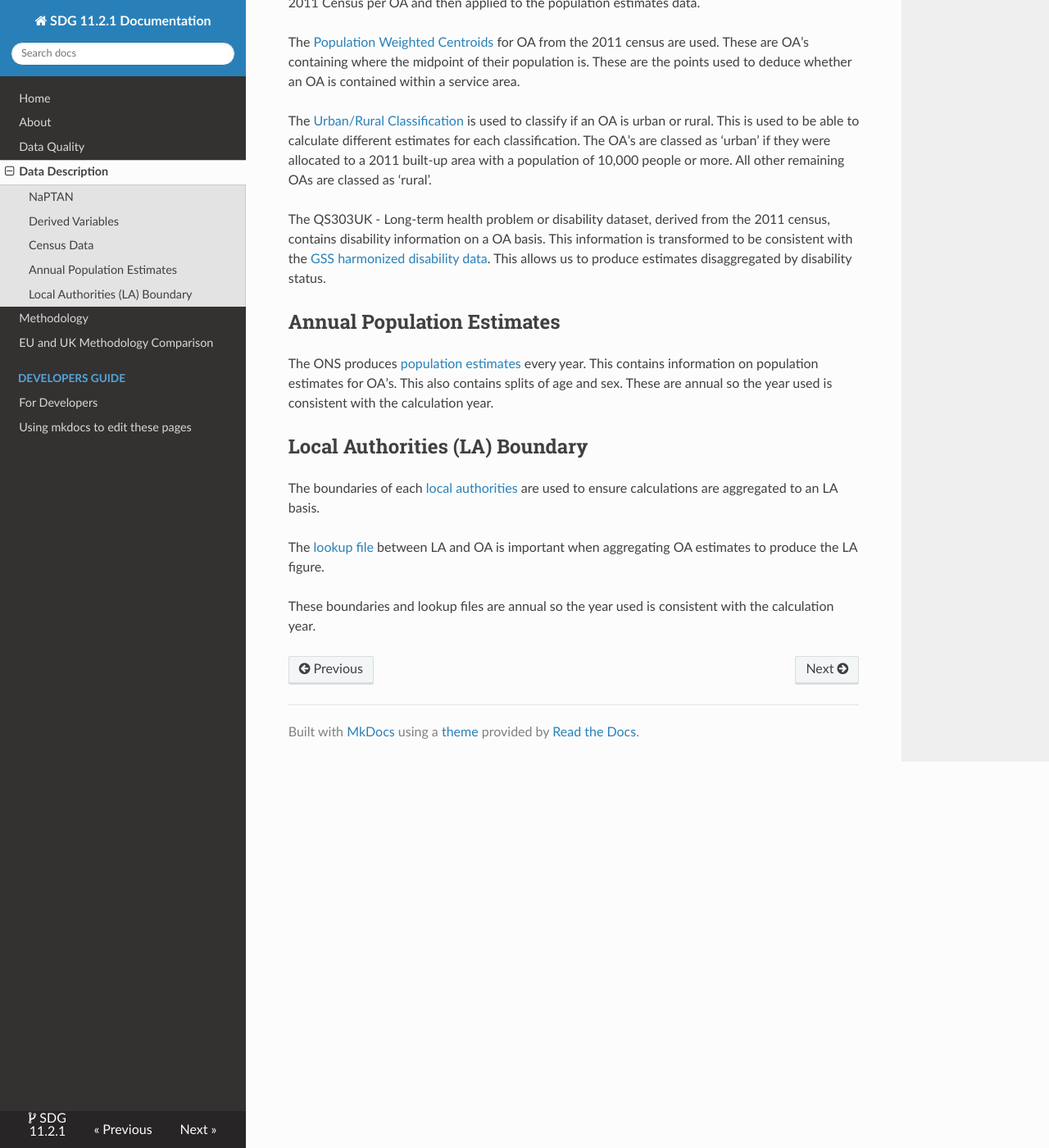
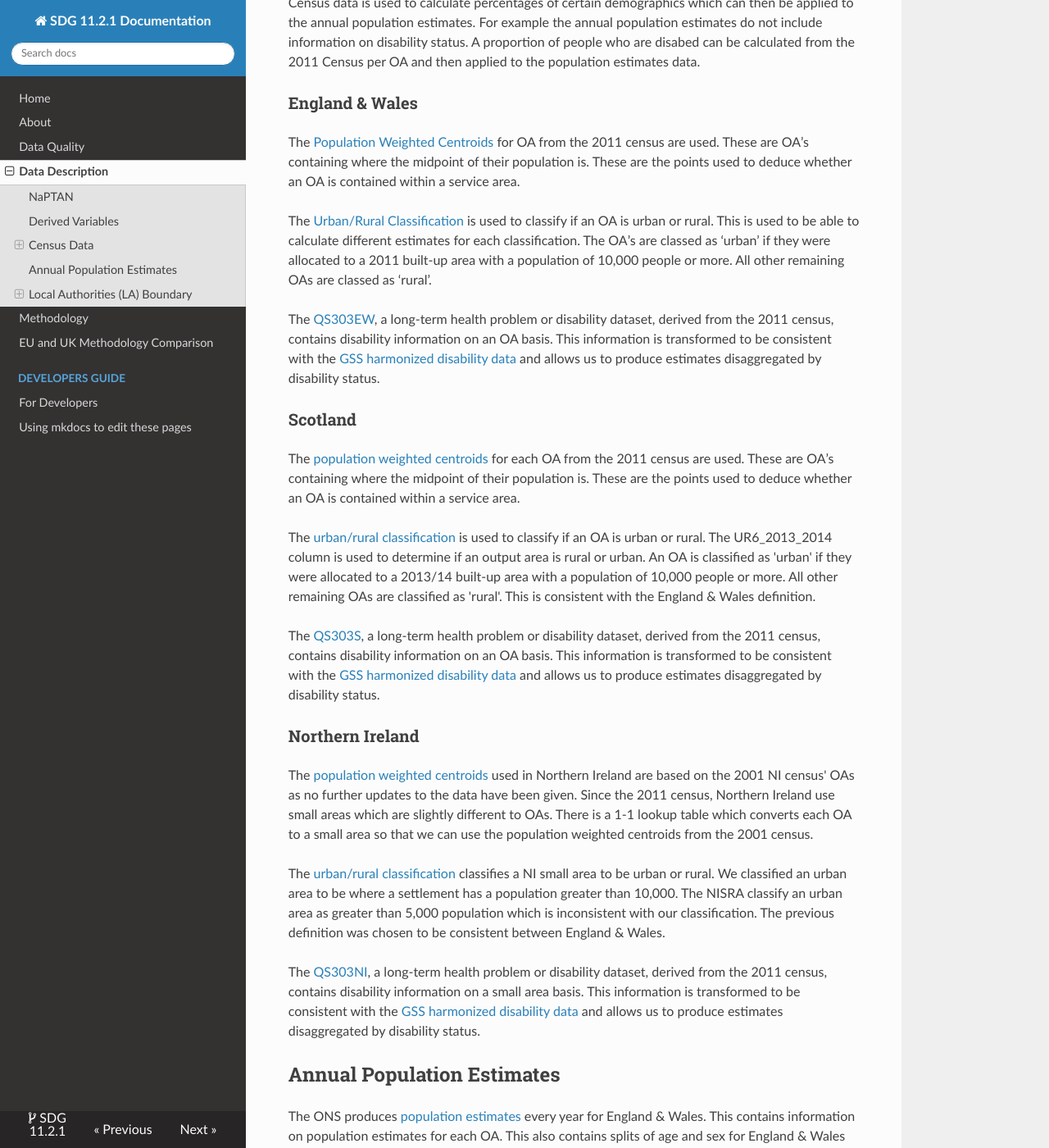
Before and after one commit to ONSdigital/SDG_11.2.1, an MkDocs documentation site: the page built from docs/data_description.md, in a window 1280 px wide and 1400 px high, scrolled down 1770 px. Shown: the whole window at 82% size. Built offline with MkDocs 1.6.1, drawn with Linux system fonts in a browser that asks for light colours; nearby versions of some CDN libraries; some of the changed text lies outside the part shown.

Commit message:
added in scotland ni data sources

```diff
--- a/docs/data_description.md
+++ b/docs/data_description.md
@@ -1,7 +1,6 @@
 # Data
 
-The Public Transport Availability project looks to assess the proportion of people who live near a public transport stop. Below is a description of the data sources used in order to perform this calculation.
-
+The Public Transport Availability project looks to assess the proportion of people who live near a public transport stop. Below is a description of the data sources used in order to perform this calculation. Most data sources are split into 3 sections: England & Wales, Scotland, and Northern Ireland (NI).
 ## NaPTAN
 
 The National Public Transport Access Nodes (NaPTAN) dataset contains a list of all public transport access points in Great Britain including bus, rail and tram. This is open-source data and is publicly available. As of 3rd May 2022, the dataset includes around 435,000 public transport access points. The following columns are used within our calculations. The full schema for NapTAN can be found[ here](http://naptan.dft.gov.uk/naptan/schema/2.5/doc/NaPTANSchemaGuide-2.5-v0.67.pdf).
@@ -35,24 +34,56 @@ A **geometry** variable is derived which creates a polygon around each public tr
 
 The census takes place every 10 years and aims to obtain information on all households in the UK and statistics are published at various geographic levels. Output area (OA) is a lower level geography which contains on average approximately 300 people. For the purposes of our calculations each OA will be grouped together into one household.
 
+In Northern Ireland, small areas are produced (add more here about what small areas are)
+
 Census data is used to calculate percentages of certain demographics which can then be applied to the annual population estimates. For example the annual population estimates do not include information on disability status. A proportion of people who are disabed can be calculated from the 2011 Census per OA and then applied to the population estimates data.
+
+### England & Wales
 
 The [Population Weighted Centroids](https://data.gov.uk/dataset/5a08e622-1547-49ac-b626-d4f0d4067805/output-areas-december-2011-population-weighted-centroids) for OA from the 2011 census are used. These are OA’s containing where the midpoint of their population is. These are the points used to deduce whether an OA is contained within a service area.
 
 The [Urban/Rural Classification](https://www.ons.gov.uk/methodology/geography/geographicalproducts/ruralurbanclassifications/2011ruralurbanclassification) is used to classify if an OA is urban or rural. This is used to be able to calculate different estimates for each classification. The OA’s are classed as ‘urban’ if they were allocated to a 2011 built-up area with a population of 10,000 people or more. All other remaining OAs are classed as ‘rural’.
 
-The QS303UK - Long-term health problem or disability dataset, derived from the 2011 census, contains disability information on a OA basis. This information is transformed to be consistent with the [GSS harmonized disability data](https://gss.civilservice.gov.uk/policy-store/measuring-disability-for-the-equality-act-2010/). This allows us to produce estimates disaggregated by disability status.
+The [QS303EW](https://www.nomisweb.co.uk/sources/census_2011_qs), a long-term health problem or disability dataset, derived from the 2011 census, contains disability information on an OA basis. This information is transformed to be consistent with the [GSS harmonized disability data](https://gss.civilservice.gov.uk/policy-store/measuring-disability-for-the-equality-act-2010/) and allows us to produce estimates disaggregated by disability status.
 
+### Scotland
+
+The [population weighted centroids](https://www.nrscotland.gov.uk/statistics-and-data/geography/our-products/census-datasets/2011-census/2011-boundaries) for each OA from the 2011 census are used. These are OA’s containing where the midpoint of their population is. These are the points used to deduce whether an OA is contained within a service area.
+
+The [urban/rural classification](https://www.isdscotland.org/Products-and-Services/GPD-Support/Geography/Urban-Rural-Classification/) is used to classify if an OA is urban or rural. The UR6_2013_2014 column is used to determine if an output area is rural or urban. An OA is classified as 'urban' if they were allocated to a 2013/14 built-up area with a population of 10,000 people or more. All other remaining OAs are classified as 'rural'. This is consistent with the England & Wales definition.
+
+The [QS303S](https://www.nomisweb.co.uk/sources/census_2011_qsuk), a long-term health problem or disability dataset, derived from the 2011 census, contains disability information on an OA basis. This information is transformed to be consistent with the [GSS harmonized disability data](https://gss.civilservice.gov.uk/policy-store/measuring-disability-for-the-equality-act-2010/) and allows us to produce estimates disaggregated by disability status.
+
+### Northern Ireland
+
+The [population weighted centroids](https://www.nisra.gov.uk/support/geography/output-areas-census-2001) used in Northern Ireland are based on the 2001 NI census' OAs as no further updates to the data have been given. Since the 2011 census, Northern Ireland use small areas which are slightly different to OAs. There is a 1-1 lookup table which converts each OA to a small area so that we can use the population weighted centroids from the 2001 census.
+
+The [urban/rural classification](https://www.nisra.gov.uk/publications/settlement-2015-documentation) classifies a NI small area to be urban or rural. We classified an urban area to be where a settlement has a population greater than 10,000. The NISRA classify an urban area as greater than 5,000 population which is inconsistent with our classification. The previous definition was chosen to be consistent between England & Wales.
+
+The [QS303NI](https://www.nisra.gov.uk/publications/2011-census-quick-statistics-tables-health), a long-term health problem or disability dataset, derived from the 2011 census, contains disability information on a small area basis. This information is transformed to be consistent with the [GSS harmonized disability data](https://gss.civilservice.gov.uk/policy-store/measuring-disability-for-the-equality-act-2010/) and allows us to produce estimates disaggregated by disability status.
 
 ## Annual Population Estimates
 
-The ONS produces [population estimates](https://www.ons.gov.uk/peoplepopulationandcommunity/populationandmigration/populationestimates) every year. This contains information on population estimates for OA’s. This also contains splits of age and sex. These are annual so the year used is consistent with the calculation year.
+The ONS produces [population estimates](https://www.ons.gov.uk/peoplepopulationandcommunity/populationandmigration/populationestimates) every year for England & Wales. This contains information on population estimates for each OA. This also contains splits of age and sex for England & Wales **only**. These are annual so the year used is consistent with the calculation year.
+
+We also use NI [population estimates](https://www.nisra.gov.uk/statistics/population/population-estimates-small-areas) from the Northern Ireland Statistics and Research Agency (NISRA) which give mid-year population estimates for small areas. These are not disaggregated by age and sex, so has to be calculated using proportions from 2011 census. This is explained in the calculation process.
+
+Scotland currently has no mid-year population estimates for OA, just LA.
 
 
 ## Local Authorities (LA) Boundary
 
-The boundaries of each [local authorities](https://data.gov.uk/dataset/51878530-7dd4-45df-b36b-9a0b01f3c136/local-authority-districts-december-2019-boundaries-uk-bgc) are used to ensure calculations are aggregated to an LA basis.
+This section discusses the local authority boundaries data used for England & Wales, Scotland, and Northern Ireland.
 
-The[ lookup file ](https://geoportal.statistics.gov.uk/search?collection=Dataset&sort=name&tags=all(LUP_OA_WD_LAD))between LA and OA is important when aggregating OA estimates to produce the LA figure.
+### England & Wales
+The boundaries of each [local authority](https://data.gov.uk/dataset/51878530-7dd4-45df-b36b-9a0b01f3c136/local-authority-districts-december-2019-boundaries-uk-bgc) are used to ensure calculations are aggregated to an LA basis.
+
+This [lookup file](https://geoportal.statistics.gov.uk/search?collection=Dataset&sort=name&tags=all(LUP_OA_WD_LAD)) between LA and OA is used as it is important when aggregating OA estimates to a LA level for England & Wales.
 
 These boundaries and lookup files are annual so the year used is consistent with the calculation year.
+
+### Scotland
+
+The boundaries of each [local authority](https://data.spatialhub.scot/dataset/local_authority_boundaries-is) for Scotland use 2021 boundaries only at the  moment. We are able to access a LA 2011 boundary but there is no lookup table for this so are using LA2021 boundary data and [lookup table](https://geoportal.statistics.gov.uk/datasets/ons::postcode-to-output-area-to-lower-layer-super-output-area-to-middle-layer-super-output-area-to-local-authority-district-november-2021-lookup-in-the-uk/about). Future work will look to investigating the differences between LA 2011 boundaries and LA 2021 boundaries.
+
+Unfortunately, Scotland boundaries and lookup files are not annual so we cannot access more accurate data for other years.
```
